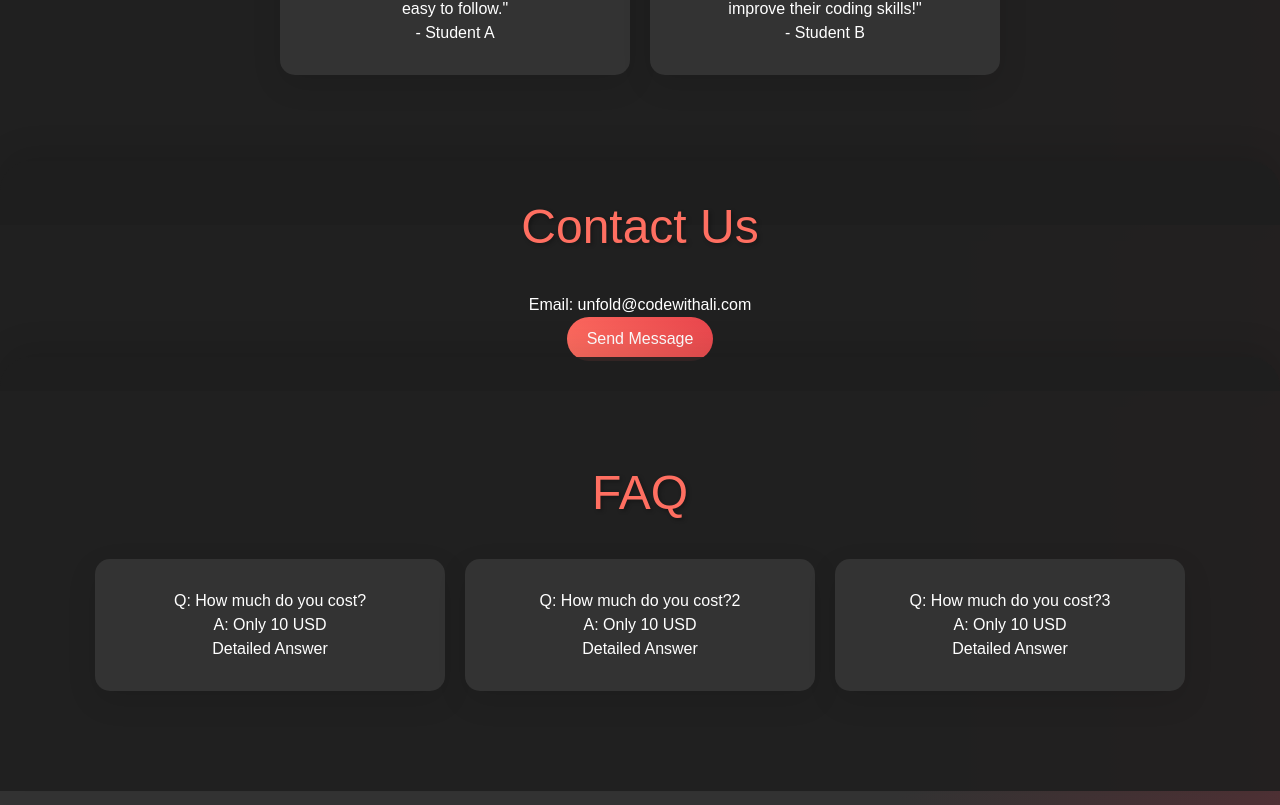
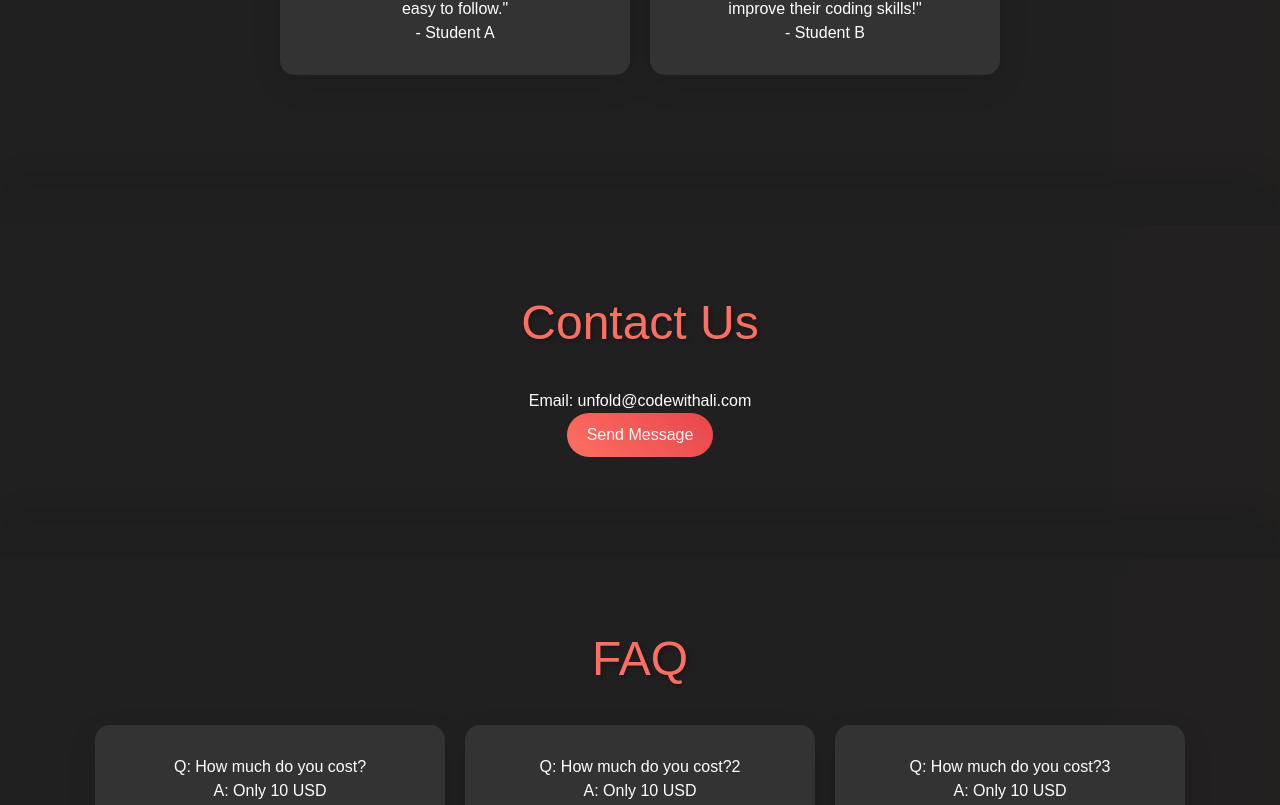
Before and after one commit to CodeWithAli-Co/CodeWithAli, a Next.js app: page / in a window 1280 px wide. Shown: the part 1995-2800 px from the top of the page. Built offline with nearby package versions, Linux system fonts and the light colour scheme.

Commit message:
css minor change for contact

```diff
--- a/src/app/globals.css
+++ b/src/app/globals.css
@@ -339,7 +339,7 @@ h2 {
   box-shadow: 0 20px 40px rgba(0, 0, 0, 0.2);
 }
 
-.contact {
+#contact {
   display: flex;
   flex-direction: column;
   justify-content: center;
@@ -347,7 +347,7 @@ h2 {
   padding: 100px 20px;
   text-align: center;
   background-color: rgba(31, 31, 31, 0.9);
-  margin-top: -5%;
+  margin-top: -3%;
   border-radius: 30px 30px 0 0;
   position: relative;
   z-index: 2;
```
